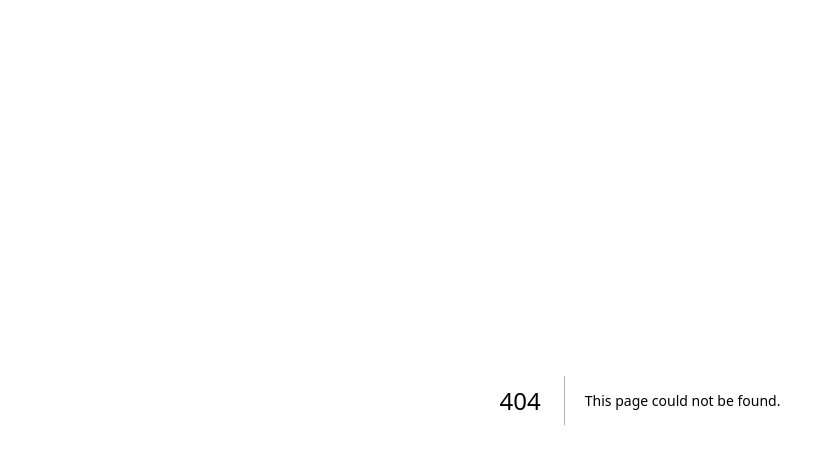
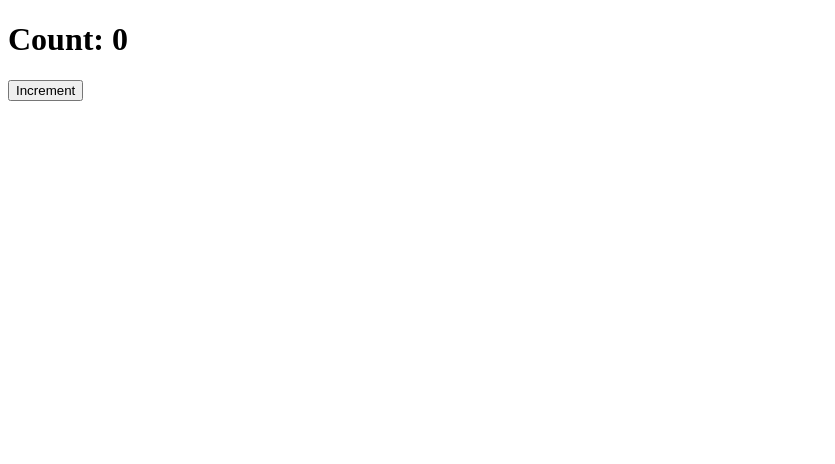
Before and after one commit to klezovics/juliana-react-tutorial, a Next.js app: page /about/use_state in a window 1280 px wide. Before the commit this address had no page. Shown: the top 464 px of the page, without its empty margins (0-835 px from the left). Built offline with nearby package versions, Linux system fonts and the light colour scheme.

Commit message:
Add use state hooks

```diff
--- /dev/null
+++ b/src/pages/about/use_state.js
@@ -0,0 +1,14 @@
+import React, { useState } from 'react';
+
+export const MyCounter = () => {
+    const [state, setState] = useState(0);
+
+    return (
+        <>
+            <h1>Count: {state}</h1>
+            <button onClick={() => setState(state + 1)}>Increment</button>
+        </>
+    )
+}
+
+export default MyCounter;
--- /dev/null
+++ b/src/pages/homework/use_state.js
@@ -0,0 +1,2 @@
+// Implementn on/off switch component which has a button, which
+// shows "On" or "Off" depending on the state of the switch.
```
